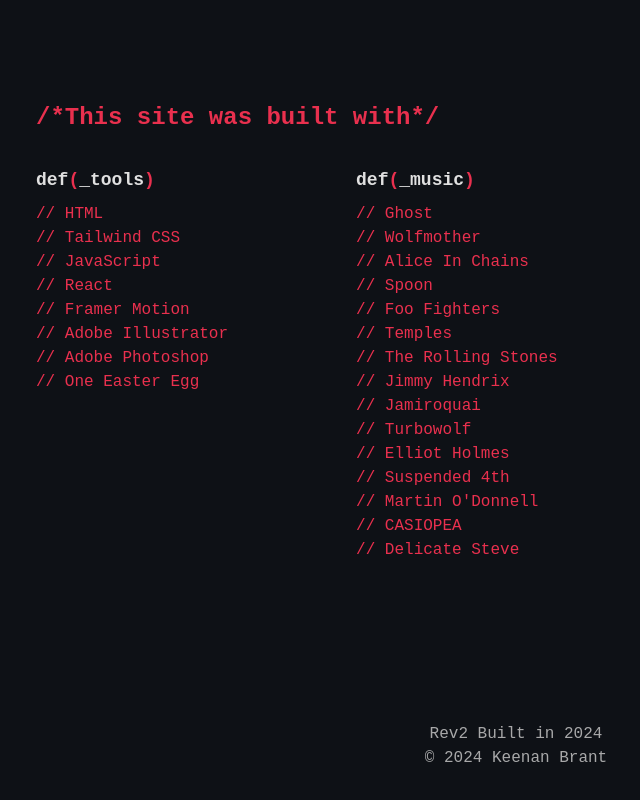
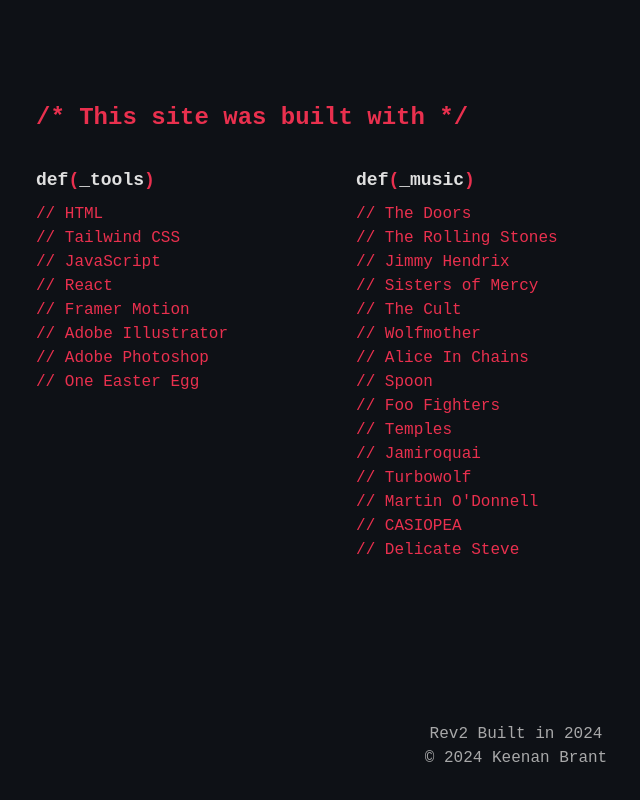
Before and after one commit to The-Nightman/Portfolio, a React (Vite) app: page / in a window 1280 px wide. Shown: the part 2848-3648 px from the top of the page, without its empty margins (124-764 px from the left). Built offline with nearby package versions, Linux system fonts and the light colour scheme; the HTML template or start-up script is replaced by a standard one.

Commit message:
remove redundant spans and update music list in made-with

```diff
--- a/src/components/made-with.jsx
+++ b/src/components/made-with.jsx
@@ -25,8 +25,8 @@ const MadeWith = () => {
         className="pb-40"
       >
         <h2 className="mt-16 mb-8 text-accent text-2xl font-bold">
-          <span aria-hidden>/*</span>This site was built with
-          <span aria-hidden>*/</span>
+          <span aria-hidden>/* </span>This site was built with
+          <span aria-hidden> */</span>
         </h2>
         <div className="grid auto-cols-max md:grid-cols-[max-content_max-content] auto-rows-auto md:grid-rows-1 gap-16 md:gap-32">
           <section>
@@ -77,9 +77,9 @@ const MadeWith = () => {
           <section>
             <h3 className="mb-2 text-primary text-lg font-bold">
               <span aria-hidden>
-                <span>def</span>
+                def
                 <span className="text-accent">(</span>
-                <span>_music</span>
+                _music
                 <span className="text-accent">)</span>
               </span>
               <span className="sr-only">My music</span>
@@ -88,11 +88,51 @@ const MadeWith = () => {
               <li>
                 <a
                   className="hover:text-accentComplementary transition-colors duration-300"
-                  href="https://open.spotify.com/track/7wdwIaXUuzlu1grzWMFRJm?si=5abfe714ff464a5b"
+                  href="https://open.spotify.com/track/6VdkxH4aACkmRjcSvz4cHB?si=7c7f44b811d44814"
                   target="_blank"
                 >
                   <span aria-hidden>//</span>
-                  <span> Ghost</span>
+                  <span> The Doors</span>
+                </a>
+              </li>
+              <li>
+                <a
+                  className="hover:text-accentComplementary transition-colors duration-300"
+                  href="https://open.spotify.com/track/1iDcKYNvo6gglrOG6lvnHL?si=e4c0935b585e4811"
+                  target="_blank"
+                >
+                  <span aria-hidden>//</span>
+                  <span> The Rolling Stones</span>
+                </a>
+              </li>
+              <li>
+                <a
+                  className="hover:text-accentComplementary transition-colors duration-300"
+                  href="https://open.spotify.com/track/2AxCeJ6PSsBYiTckM0HLY7?si=dfb20acbd44241df"
+                  target="_blank"
+                >
+                  <span aria-hidden>//</span>
+                  <span> Jimmy Hendrix</span>
+                </a>
+              </li>
+              <li>
+                <a
+                  className="hover:text-accentComplementary transition-colors duration-300"
+                  href="https://open.spotify.com/track/53O11dqezFoFYaaMjr1SPP?si=b5d299c3238b41e0"
+                  target="_blank"
+                >
+                  <span aria-hidden>//</span>
+                  <span> Sisters of Mercy</span>
+                </a>
+              </li>
+              <li>
+                <a
+                  className="hover:text-accentComplementary transition-colors duration-300"
+                  href="https://open.spotify.com/track/5AIxd4rnAD9Z935x1f9oCY?si=048e47a43fff444e"
+                  target="_blank"
+                >
+                  <span aria-hidden>//</span>
+                  <span> The Cult</span>
                 </a>
               </li>
               <li>
@@ -148,26 +188,6 @@ const MadeWith = () => {
               <li>
                 <a
                   className="hover:text-accentComplementary transition-colors duration-300"
-                  href="https://open.spotify.com/track/1iDcKYNvo6gglrOG6lvnHL?si=e4c0935b585e4811"
-                  target="_blank"
-                >
-                  <span aria-hidden>//</span>
-                  <span> The Rolling Stones</span>
-                </a>
-              </li>
-              <li>
-                <a
-                  className="hover:text-accentComplementary transition-colors duration-300"
-                  href="https://open.spotify.com/track/2AxCeJ6PSsBYiTckM0HLY7?si=dfb20acbd44241df"
-                  target="_blank"
-                >
-                  <span aria-hidden>//</span>
-                  <span> Jimmy Hendrix</span>
-                </a>
-              </li>
-              <li>
-                <a
-                  className="hover:text-accentComplementary transition-colors duration-300"
                   href="https://open.spotify.com/track/47W6YR93MPCGLEUReLMyDm?si=d8b7339b381c4408"
                   target="_blank"
                 >
@@ -183,26 +203,6 @@ const MadeWith = () => {
                 >
                   <span aria-hidden>//</span>
                   <span> Turbowolf</span>
-                </a>
-              </li>
-              <li>
-                <a
-                  className="hover:text-accentComplementary transition-colors duration-300"
-                  href="https://open.spotify.com/track/2gYriPqWA8iAKKP2pgW3OR?si=8e82352bdc4645da"
-                  target="_blank"
-                >
-                  <span aria-hidden>//</span>
-                  <span> Elliot Holmes</span>
-                </a>
-              </li>
-              <li>
-                <a
-                  className="hover:text-accentComplementary transition-colors duration-300"
-                  href="https://open.spotify.com/track/2BSEWKPGXooXHbDDle1noH?si=a8c6c59064fa4a74"
-                  target="_blank"
-                >
-                  <span aria-hidden>//</span>
-                  <span> Suspended 4th</span>
                 </a>
               </li>
               <li>
```
